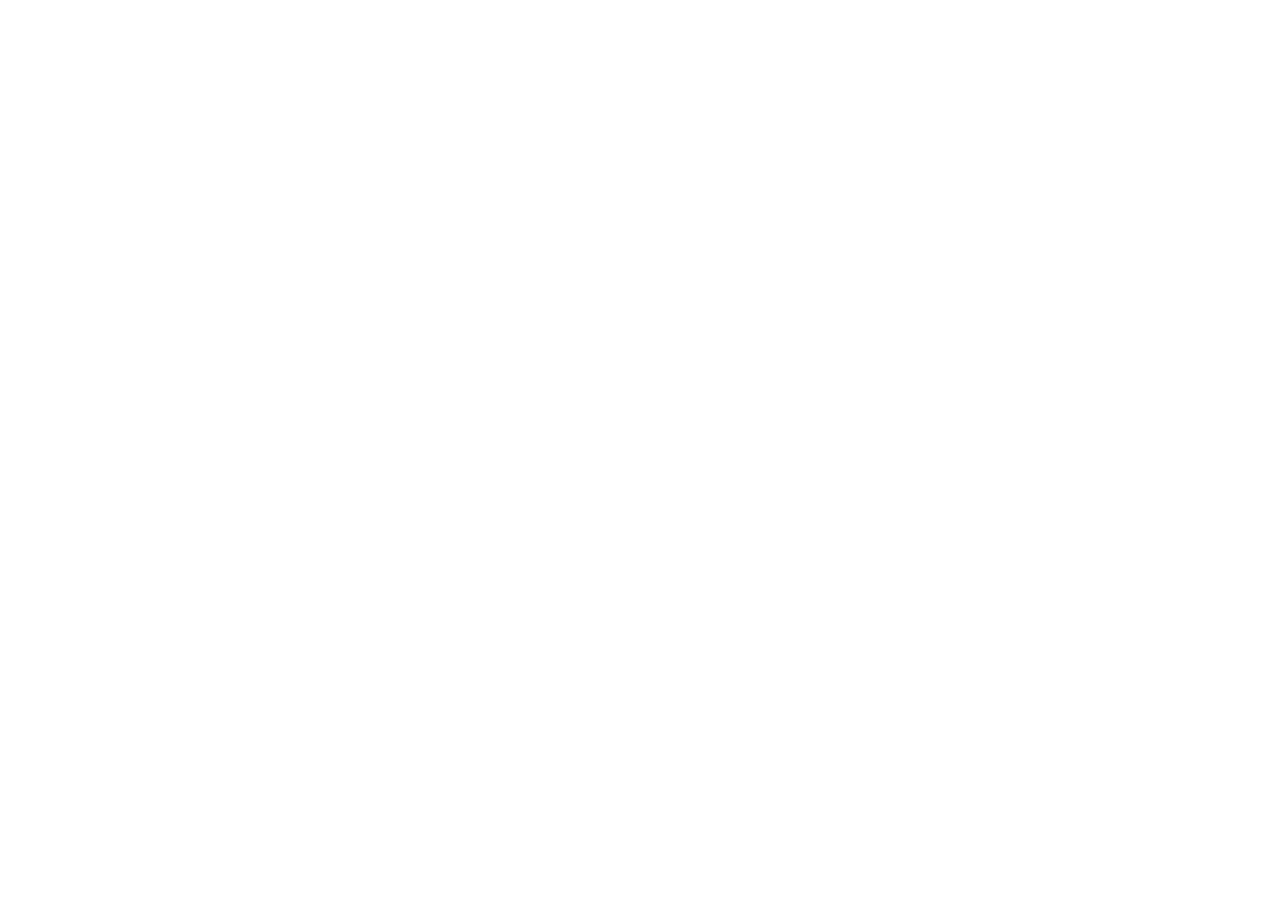
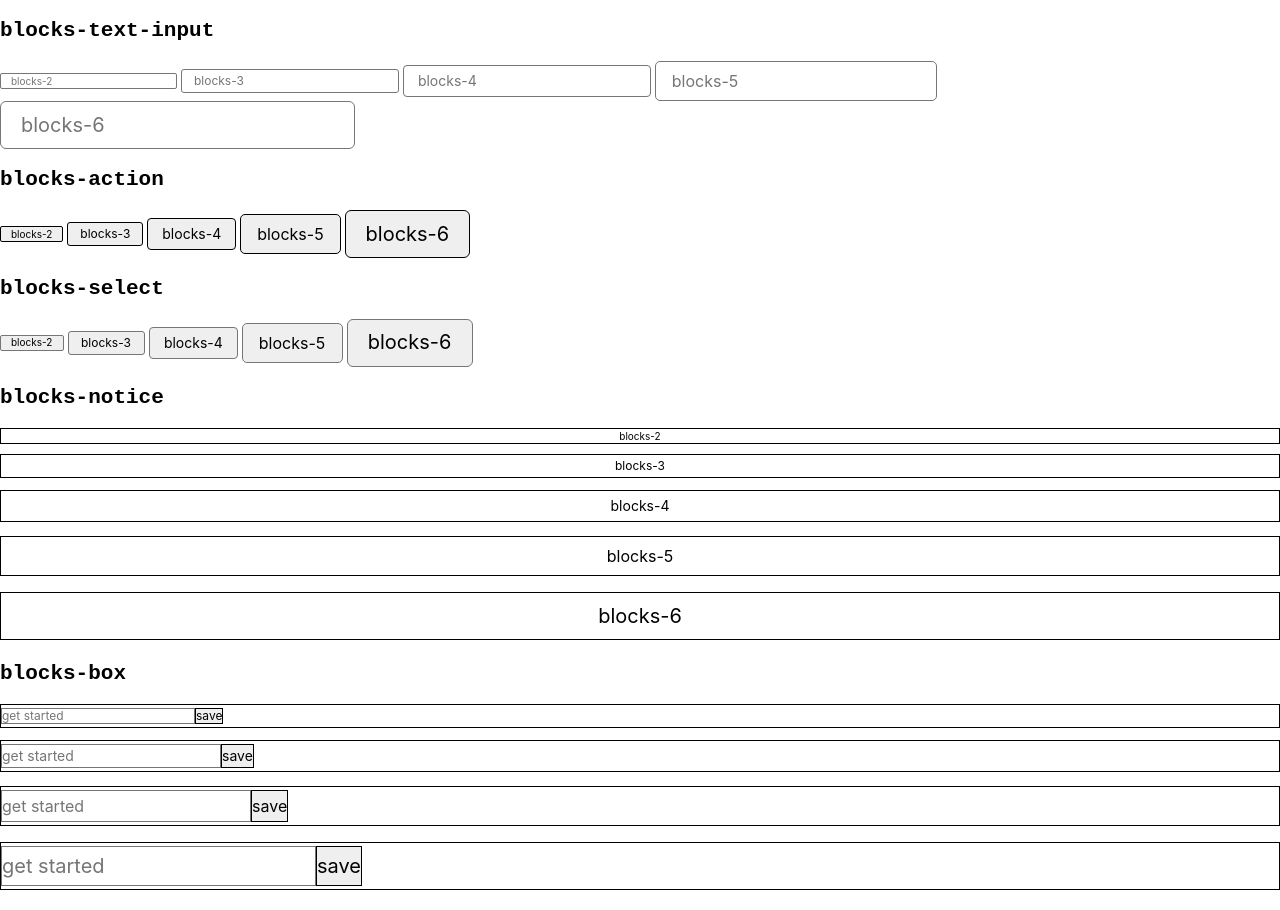
Before and after one commit to chantastic/planningcenter-elements, a website: page index.html in a window 1280 px wide. Before the commit the page ends 800 px from the top, so only its background shows below. Drawn offline with nearby package versions, Linux system fonts and the light colour scheme.

Commit message:
add 'blocks'

```diff
--- a/examples/examples.css
+++ b/examples/examples.css
@@ -11,7 +11,7 @@
 }
 
 .check-ins-example-box hr {
-  border: .5px solid #f2f0f3;
+  border: 0.5px solid #f2f0f3;
 }
 
 .check-ins-example-box p {
--- a/index.html
+++ b/index.html
@@ -12,12 +12,90 @@
   <link rel="stylesheet" href="./env.css">
 
   <!-- package -->
+  <link rel="stylesheet" href="./src/blocks.css">
+  <link rel="stylesheet" href="./src/blocks-action.css">
+  <link rel="stylesheet" href="./src/blocks-box.css">
+  <link rel="stylesheet" href="./src/blocks-notice.css">
+  <link rel="stylesheet" href="./src/blocks-select.css">
+  <link rel="stylesheet" href="./src/blocks-text-input.css">
 
   <title>Blocks</title>
 </head>
 
 <body>
+  <h2>
+    <code>blocks-text-input</code>
+  </h2>
 
+  <input type="text" class="blocks-text-input blocks-2" placeholder="blocks-2" />
+  <input type="text" class="blocks-text-input blocks-3" placeholder="blocks-3" />
+  <input type="text" class="blocks-text-input blocks-4" placeholder="blocks-4" />
+  <input type="text" class="blocks-text-input blocks-5" placeholder="blocks-5" />
+  <input type="text" class="blocks-text-input blocks-6" placeholder="blocks-6" />
+
+  <h2>
+    <code>blocks-action</code>
+  </h2>
+
+  <button type="button" class="blocks-action blocks-2">blocks-2</button>
+  <button type="button" class="blocks-action blocks-3">blocks-3</button>
+  <button type="button" class="blocks-action blocks-4">blocks-4</button>
+  <button type="button" class="blocks-action blocks-5">blocks-5</button>
+  <button type="button" class="blocks-action blocks-6">blocks-6</button>
+
+
+  <h2>
+    <code>blocks-select</code>
+  </h2>
+
+  <select class="blocks-select blocks-2">
+    <option>blocks-2</option>
+  </select>
+  <select class="blocks-select blocks-3">
+    <option>blocks-3</option>
+  </select>
+  <select class="blocks-select blocks-4">
+    <option>blocks-4</option>
+  </select>
+  <select class="blocks-select blocks-5">
+    <option>blocks-5</option>
+  </select>
+  <select class="blocks-select blocks-6">
+    <option>blocks-6</option>
+  </select>
+
+
+  <h2>
+    <code>blocks-notice</code>
+  </h2>
+
+  <div class="blocks-notice blocks-2" style="margin-bottom: 1em">blocks-2</div>
+  <div class="blocks-notice blocks-3" style="margin-bottom: 1em">blocks-3</div>
+  <div class="blocks-notice blocks-4" style="margin-bottom: 1em">blocks-4</div>
+  <div class="blocks-notice blocks-5" style="margin-bottom: 1em">blocks-5</div>
+  <div class="blocks-notice blocks-6" style="margin-bottom: 1em">blocks-6</div>
+
+
+  <h2>
+    <code>blocks-box</code>
+  </h2>
+
+  <div class="blocks-box blocks-3" style="display: flex; align-items: center; margin-bottom: 1em">
+    <input type="text" class="blocks-2" placeholder="get started">
+    <button type="button" class="blocks-2">save</div>
+  </div>
+  <div class="blocks-box blocks-4" style="display: flex; align-items: center; margin-bottom: 1em">
+    <input type="text" class="blocks-3" placeholder="get started">
+    <button type="button" class="blocks-3">save</div>
+  </div>
+  <div class="blocks-box blocks-5" style="display: flex; align-items: center; margin-bottom: 1em">
+    <input type="text" class="blocks-4" placeholder="get started">
+    <button type="button" class="blocks-4">save</div>
+  </div>
+  <div class="blocks-box blocks-6" style="display: flex; align-items: center; margin-bottom: 1em">
+    <input type="text" class="blocks-5" placeholder="get started">
+    <button type="button" class="blocks-5">save</div>
+  </div>
 </body>
 
 </html>
--- /dev/null
+++ b/src/blocks-action.css
@@ -0,0 +1,30 @@
+.blocks-action.blocks-2 {
+  font-size: 10px;
+  padding-left: 10px;
+  padding-right: 10px;
+  border-radius: 2px;
+}
+.blocks-action.blocks-3 {
+  font-size: 12px;
+  padding-left: 12px;
+  padding-right: 12px;
+  border-radius: 3px;
+}
+.blocks-action.blocks-4 {
+  font-size: 14px;
+  padding-left: 14px;
+  padding-right: 14px;
+  border-radius: 4px;
+}
+.blocks-action.blocks-5 {
+  font-size: 16px;
+  padding-left: 16px;
+  padding-right: 16px;
+  border-radius: 5px;
+}
+.blocks-action.blocks-6 {
+  font-size: 20px;
+  padding-left: 20px;
+  padding-right: 20px;
+  border-radius: 6px;
+}
--- /dev/null
+++ b/src/blocks-box.css
@@ -0,0 +1,25 @@
+.blocks-box.blocks-2 {
+  height: 16px;
+  line-height: calc(16px - 2px);
+  font-size: 10px;
+}
+.blocks-box.blocks-3 {
+  height: 24px;
+  line-height: calc(24px - 2px);
+  font-size: 12px;
+}
+.blocks-box.blocks-4 {
+  height: 32px;
+  line-height: calc(32px - 2px);
+  font-size: 14px;
+}
+.blocks-box.blocks-5 {
+  height: 40px;
+  line-height: calc(40px - 2px);
+  font-size: 16px;
+}
+.blocks-box.blocks-6 {
+  height: 48px;
+  line-height: calc(48px - 2px);
+  font-size: 20px;
+}
--- /dev/null
+++ b/src/blocks-notice.css
@@ -0,0 +1,29 @@
+.blocks-notice {
+  text-align: center;
+}
+
+.blocks-notice.blocks-2 {
+  height: 16px;
+  line-height: calc(16px - 2px);
+  font-size: 10px;
+}
+.blocks-notice.blocks-3 {
+  height: 24px;
+  line-height: calc(24px - 2px);
+  font-size: 12px;
+}
+.blocks-notice.blocks-4 {
+  height: 32px;
+  line-height: calc(32px - 2px);
+  font-size: 14px;
+}
+.blocks-notice.blocks-5 {
+  height: 40px;
+  line-height: calc(40px - 2px);
+  font-size: 16px;
+}
+.blocks-notice.blocks-6 {
+  height: 48px;
+  line-height: calc(48px - 2px);
+  font-size: 20px;
+}
--- /dev/null
+++ b/src/blocks-select.css
@@ -0,0 +1,36 @@
+.blocks-select {
+  -webkit-appearance: none;
+  -moz-appearance: none;
+  appearance: none;
+}
+.blocks-select.blocks-2 {
+  font-size: 10px;
+  padding-left: 10px;
+  padding-right: 10px;
+  border-radius: 2px;
+}
+.blocks-select.blocks-3 {
+  font-size: 12px;
+  padding-left: 12px;
+  padding-right: 12px;
+  border-radius: 3px;
+}
+.blocks-select.blocks-4 {
+  font-size: 14px;
+  padding-left: 14px;
+  padding-right: 14px;
+  border-radius: 4px;
+}
+.blocks-select.blocks-5 {
+  font-size: 16px;
+  padding-left: 16px;
+  padding-right: 16px;
+  border-radius: 5px;
+  position: relative;
+}
+.blocks-select.blocks-6 {
+  font-size: 20px;
+  padding-left: 20px;
+  padding-right: 20px;
+  border-radius: 6px;
+}
--- /dev/null
+++ b/src/blocks-text-input.css
@@ -0,0 +1,30 @@
+.blocks-text-input.blocks-2 {
+  font-size: 10px;
+  padding-left: 10px;
+  padding-right: 10px;
+  border-radius: 2px;
+}
+.blocks-text-input.blocks-3 {
+  font-size: 12px;
+  padding-left: 12px;
+  padding-right: 12px;
+  border-radius: 3px;
+}
+.blocks-text-input.blocks-4 {
+  font-size: 14px;
+  padding-left: 14px;
+  padding-right: 14px;
+  border-radius: 4px;
+}
+.blocks-text-input.blocks-5 {
+  font-size: 16px;
+  padding-left: 16px;
+  padding-right: 16px;
+  border-radius: 5px;
+}
+.blocks-text-input.blocks-6 {
+  font-size: 20px;
+  padding-left: 20px;
+  padding-right: 20px;
+  border-radius: 6px;
+}
--- /dev/null
+++ b/src/blocks.css
@@ -0,0 +1,69 @@
+.blocks-2,
+.blocks-3,
+.blocks-4,
+.blocks-5,
+.blocks-6 {
+  vertical-align: middle;
+  padding: 0;
+  border-width: 1px;
+  border-style: solid;
+  font-family: inherit;
+}
+
+input[type="text"].blocks-2 {
+  line-height: calc(16px - 2px);
+  max-height: 16px;
+}
+input[type="text"].blocks-3 {
+  line-height: calc(24px - 2px);
+  max-height: 24px;
+}
+input[type="text"].blocks-4 {
+  line-height: calc(32px - 2px);
+  max-height: 32px;
+}
+input[type="text"].blocks-5 {
+  line-height: calc(40px - 2px);
+  max-height: 40px;
+}
+input[type="text"].blocks-6 {
+  line-height: calc(48px - 2px);
+  max-height: 48px;
+}
+
+select.blocks-2 {
+  height: 16px;
+}
+select.blocks-3 {
+  height: 24px;
+}
+select.blocks-4 {
+  height: 32px;
+}
+select.blocks-5 {
+  height: 40px;
+}
+select.blocks-6 {
+  height: 48px;
+}
+
+button.blocks-2 {
+  line-height: 14px;
+  height: 16px;
+}
+button.blocks-3 {
+  line-height: 22px;
+  height: 24px;
+}
+button.blocks-4 {
+  line-height: 30px;
+  height: 32px;
+}
+button.blocks-5 {
+  line-height: 38px;
+  height: 40px;
+}
+button.blocks-6 {
+  line-height: 46px;
+  height: 48px;
+}
```
Also changed, not shown: README.md.
